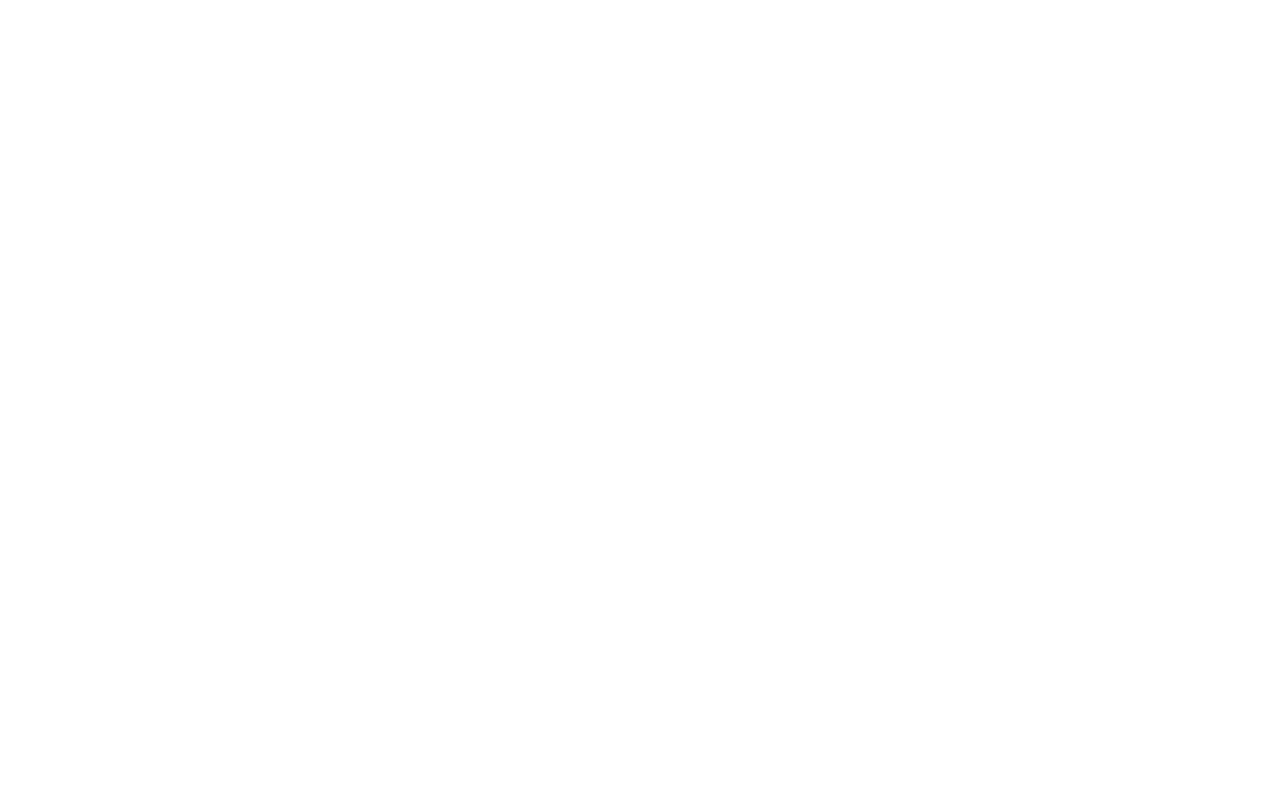
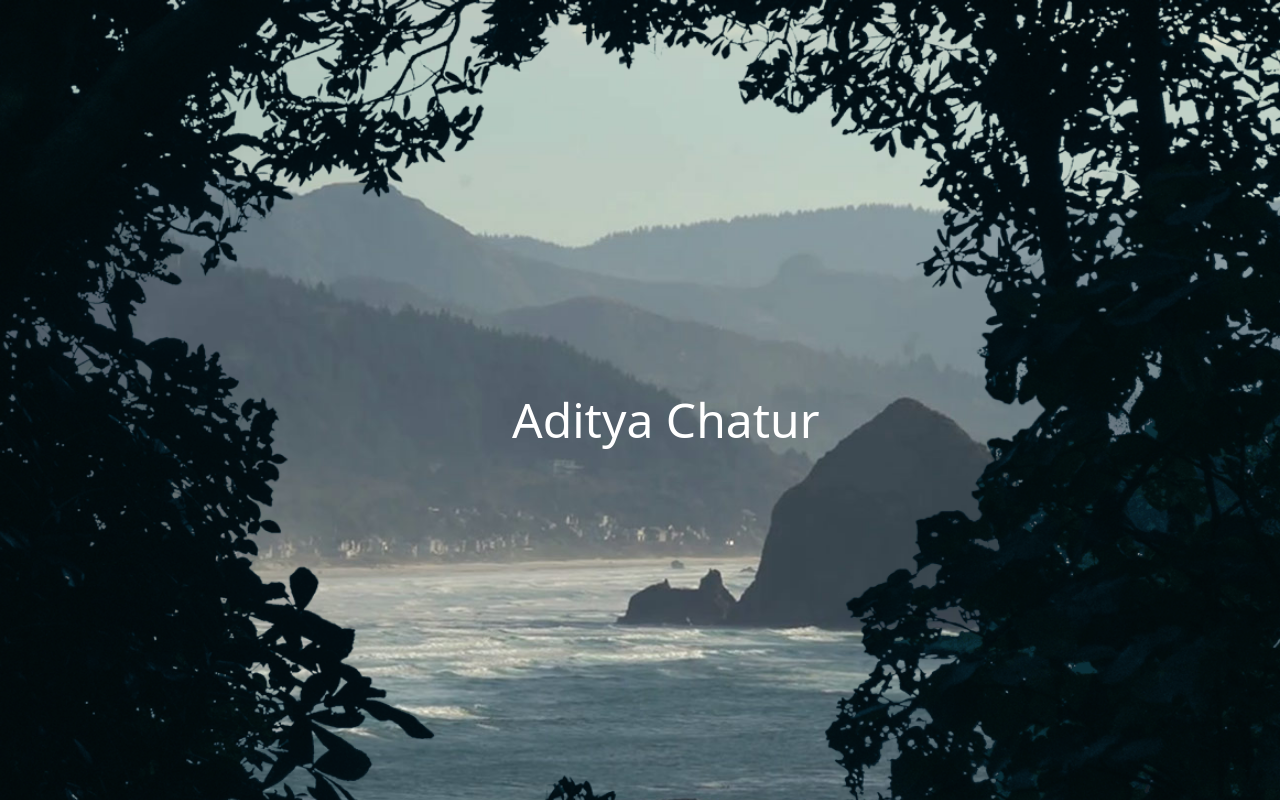
Before and after one commit to Adityachatur/Allui_in_React, a React (Create React App) app: page /Parallaxpage1 in a window 1280 px wide. Before the commit this address had no page. Shown: the top 800 px of the page. Built offline with nearby package versions, Linux system fonts and the light colour scheme; a web font is replaced by a local one.

Commit message:
New Chnages

```diff
--- a/src/App.js
+++ b/src/App.js
@@ -8,6 +8,8 @@
 import AllCards from './Components/Cards/AllCards';
 import Card1 from './Components/Cards/Card1';
 import Card2 from './Components/Cards/Card2';
+import Parallaxpage1 from './Components/ParallaxPages/Parallaxpage1';
+import AllParallaxpage from './Components/ParallaxPages/AllParallaxpage';
 function App() {
   return (
     <>
@@ -17,10 +19,12 @@
         <Route path='AllNavbars' element={<AllNavbars />} />
         <Route path='AllSidebars' element={<AllSidebars />} />
         <Route path='AllCards' element={<AllCards />} />
+        <Route path='AllParallaxpage' element={<AllParallaxpage />} />
         <Route path='Navbar1' element={<Navbar1 />} />
         <Route path='Sidebar1' element={<Sidebar1 />} />
         <Route path='Card1' element={<Card1 />} />
         <Route path='Card2' element={<Card2 />} />
+        <Route path='Parallaxpage1' element={<Parallaxpage1 />} />
 
       </Routes>
     </>
--- a/src/Components/Cards/Card2.jsx
+++ b/src/Components/Cards/Card2.jsx
@@ -7,11 +7,11 @@
 
 const ImageCard = ({ src, alt }) => {
   return (
-    <div className="h-[450px] w-[40px] lg:w-[60px] lg:rounded-2xl rounded-md hover:w-[50vw] transition-all transform">
+    <div className="h-[450px] w-[40px] lg:w-[60px] lg:rounded-2xl rounded-md hover:w-[50vw] transition-all transform duration-300">
       <img
         src={src}
         alt={alt}
-        className="h-[450px] lg:rounded-2xl rounded-md  hover:w-[50vw] object-cover overflow-hidden transition-all transform"
+        className="h-[450px] lg:rounded-2xl rounded-md  hover:w-[50vw] object-cover overflow-hidden transition-all transform duration-300"
       />
     </div>
   );
--- a/src/Components/Mainpage.js
+++ b/src/Components/Mainpage.js
@@ -13,6 +13,7 @@
                     { path: '/AllNavbars', label: 'All Navbars' },
                     { path: '/AllSidebars', label: 'All Sidebars' },
                     { path: '/AllCards', label: 'All Cards' },
+                    { path: '/AllParallaxpage', label: 'All Parallax page' },
                 ].map((item, index) => (
                     <div
                         key={index}
--- /dev/null
+++ b/src/Components/ParallaxPages/AllParallaxpage.jsx
@@ -0,0 +1,16 @@
+import React from "react";
+import { Link } from "react-router-dom";
+
+const AllParallaxpage = () => {
+  return (
+    <>
+      <div className="grid lg:grid-cols-5 md:grid-cols-2 lg:w-7/12 md:w-9/12 w-full mx-auto mt-20">
+        <div className="bg-red-800 font-bold text-center">
+          <Link to={"/Parallaxpage1"}>Parallaxpage1</Link>
+        </div>
+      </div>
+    </>
+  );
+};
+
+export default AllParallaxpage;
--- /dev/null
+++ b/src/Components/ParallaxPages/Parallax.css
@@ -0,0 +1,181 @@
+.parallax-body {
+    height: 100%;
+    overflow: hidden;
+    width: 100%;
+}
+
+.banner {
+    position: relative;
+    height: 160vh;
+    width: 100%;
+    overflow: hidden;
+}
+
+.bg {
+    position: absolute;
+    width: 100%;
+    height: 100%;
+    background-size: cover;
+    background-position: center;
+    transition: transform 0.2s ease-out;
+}
+
+.bg-1 {
+    background-image: url('../Images/5cffeaf7b3cb0ed2d33f7943_hero.jpg');
+    z-index: 1;
+}
+
+.bg-2 {
+    background-image: url('../Images/5d13364599bb70e3560cc4e5_background-min 3.png');
+    z-index: 2;
+    transform: scale(1);
+    /* Adjust the initial scale */
+}
+
+h1 {
+    position: absolute;
+    top: 30%;
+    left: 40%;
+    text-align: center;
+    color: white;
+    font-size: 3rem;
+    z-index: 3;
+}
+
+
+
+
+.tab {
+    height: 100vh;
+    padding: 2rem;
+    background-color: white;
+    transition: transform 0.2s ease-out, opacity 0.2s ease-out;
+    opacity: 0;
+    transform: translateY(50px);
+}
+
+.tab.active {
+    opacity: 1;
+    transform: translateY(0);
+}
+
+.animation-show {
+    transition: transform 0.2s ease-out, opacity 0.2s ease-out;
+    opacity: 0;
+    transform: translateY(50px);
+}
+
+.tab.active .animation-show {
+    opacity: 1;
+    transform: translateY(0);
+}
+
+.intro {
+    min-height: 50vh;
+    color: white;
+    display: flex;
+    padding-top: 10%;
+    flex-direction: column;
+    justify-content: start;
+    align-items: center;
+    line-height: 30px;
+}
+
+.intro h2 {
+    font-size: 18px;
+    font-weight: bold;
+    color: black;
+}
+
+.intro p {
+    width: 700px;
+    max-width: 100%;
+    text-align: center;
+    color: black;
+}
+
+.intro button {
+    background-color: red;
+    padding: 10px 15px;
+    border: 1px solid black;
+    color: white;
+    border-radius: 10px;
+}
+
+.animation-show {
+    transform: translateY(50px);
+    opacity: 0;
+    transition: 0.7s;
+}
+
+.active .animation-show {
+    transform: translateY(0);
+    opacity: 1;
+}
+
+.animation-show:nth-child(2) {
+    transition-delay: 0.3s;
+}
+
+.animation-show:nth-child(3) {
+    transition-delay: 0.6s;
+}
+
+/* Responsive styles */
+@media (max-width: 768px) {
+    .parallax-body {
+        height: 200vh;
+    }
+
+    .banner {
+        height: 120vh;
+    }
+
+    h1 {
+        font-size: 5em;
+        top: 30%;
+        left: 25%;
+    }
+
+    .intro h2 {
+        font-size: 16px;
+    }
+
+    .intro p {
+        width: 90%;
+    }
+
+    .intro button {
+        padding: 8px 12px;
+        font-size: 14px;
+    }
+}
+
+@media (max-width: 480px) {
+    .parallax-body {
+        height: 150vh;
+    }
+
+    .banner {
+        height: 100vh;
+    }
+
+    h1 {
+        font-size: 1.7rem;
+        top: 30%;
+        left: 25%;
+    }
+
+    .intro h2 {
+        font-size: 14px;
+    }
+
+    .intro p {
+        width: 95%;
+    }
+
+    .intro button {
+        padding: 6px 10px;
+        font-size: 12px;
+    }
+}
--- /dev/null
+++ b/src/Components/ParallaxPages/Parallaxpage1.jsx
@@ -0,0 +1,77 @@
+import React, { useEffect, useRef, useState } from "react";
+import "./Parallax.css";
+
+const Parallaxpage1 = () => {
+  const bg1Ref = useRef(null);
+  const bg2Ref = useRef(null);
+  const titleRef = useRef(null);
+  const tabRef = useRef(null);
+
+  const [pageTitle, setPageTitle] = useState("Aditya Chatur");
+  useEffect(() => {
+    const handleScroll = () => {
+      const top = window.scrollY;
+      const scaleValue = 1 + top / 1000;
+
+      // Update page title based on scroll position relative to bg2Ref
+      if (bg2Ref.current && titleRef.current) {
+        // Update page title based on scroll position
+        if (top > 50) {
+          setPageTitle("Welcome to React JS"); // Update title when scrolled past 500px
+        } else {
+          setPageTitle("Aditya Chatur"); // Default title
+        }
+
+        // Update transformations for bg2 and title
+        bg2Ref.current.style.transform = `translateY(${
+          top / 2
+        }px) scale(${scaleValue})`;
+        titleRef.current.style.transform = `translateY(${
+          top / 2
+        }px) scale(${scaleValue})`;
+      }
+
+      // Toggle 'active' class on tabRef based on scroll position
+      if (tabRef.current) {
+        tabRef.current.classList.toggle(
+          "active",
+          tabRef.current.offsetTop - top < 550
+        );
+      }
+    };
+
+    // Call handleScroll initially to set correct title and classes
+    handleScroll();
+
+    // Add scroll event listener
+    window.addEventListener("scroll", handleScroll);
+
+    // Clean up event listener on component unmount
+    return () => {
+      window.removeEventListener("scroll", handleScroll);
+    };
+  }, []);
+
+  return (
+    <div className="parallax-body">
+      <div className={"banner"}>
+        <div className="bg bg-1" ref={bg1Ref}></div>
+        <h1 ref={titleRef} className="transform duration-500 ease-in">
+          {pageTitle}
+        </h1>
+        <div className="bg bg-2" ref={bg2Ref}></div>
+      </div>
+
+      <div className={`tab intro`} ref={tabRef}>
+        <h2 className="animation-show">React Js</h2>
+        <p className="animation-show">
+          Lorem ipsum dolor sit amet consectetur adipisicing elit. Rerum,
+          dignissimos.
+        </p>
+        <button className="animation-show">Subscribe</button>
+      </div>
+    </div>
+  );
+};
+
+export default Parallaxpage1;
```
Also changed, not shown: src/Components/Images/5cffeaf7b3cb0ed2d33f7943_hero.jpg (added), src/Components/Images/5d13364599bb70e3560cc4e5_background-min 3.png (added).
